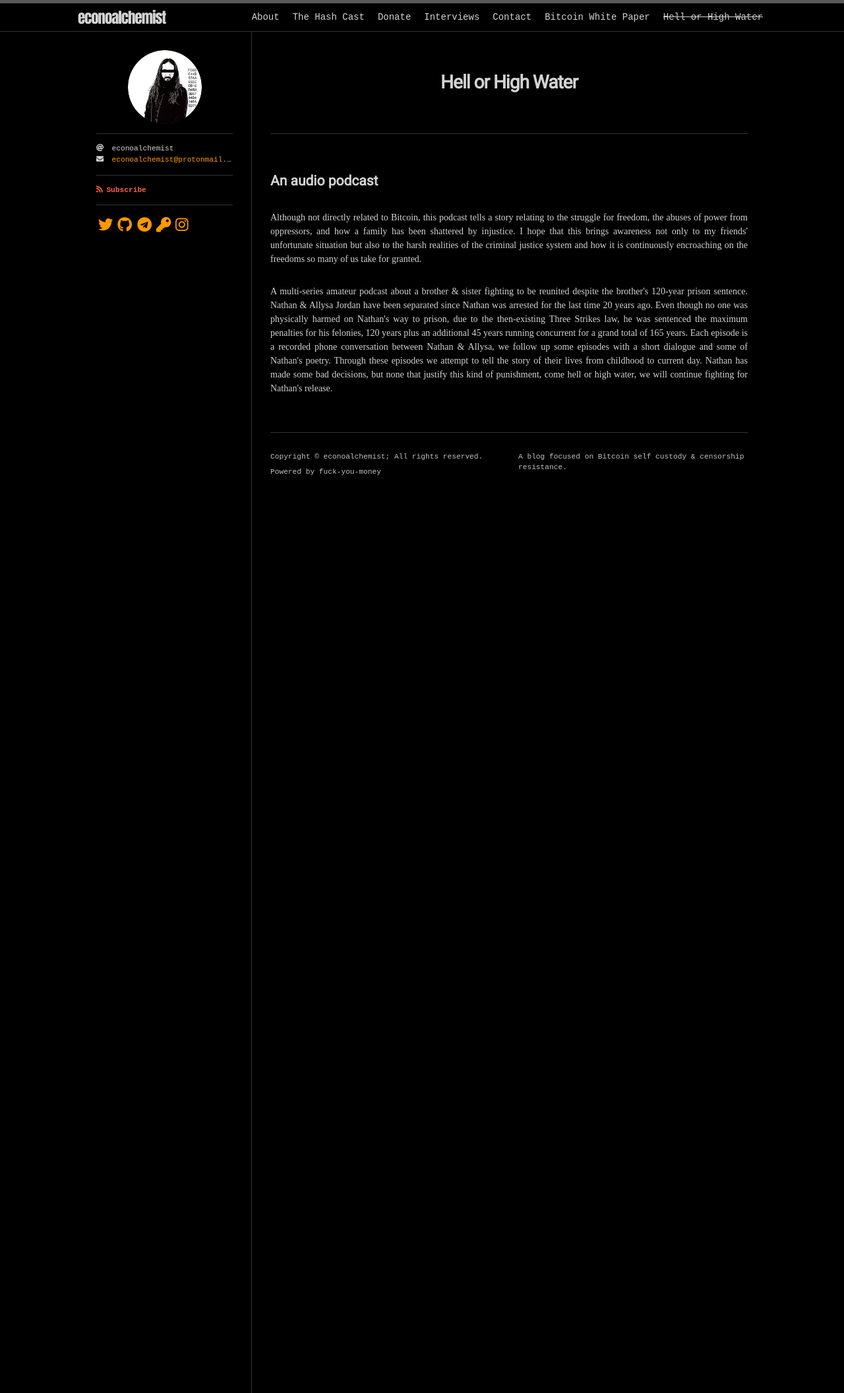
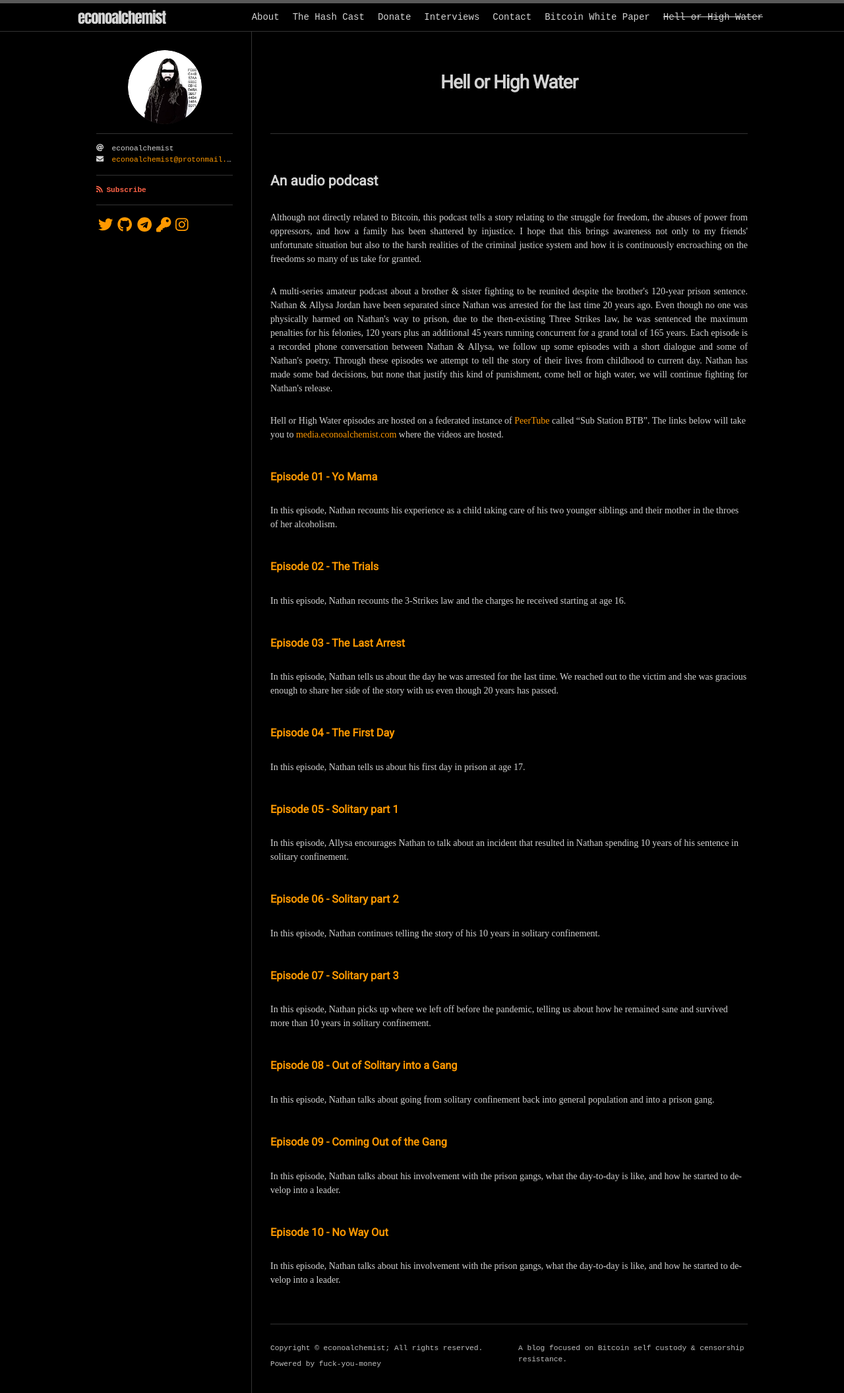
Before and after one commit to econoalchemist/econoalchemist.github.io, a Jekyll site: the page built from hellorhighwater.md, in a window 1280 px wide. Shown: the whole page at 66% size. Built offline with Jekyll 4.4.1, drawn with Linux system fonts in a browser that asks for light colours; nearby versions of some CDN libraries; some web fonts are replaced.

Commit message:
Update hellorhighwater.md

```diff
--- a/hellorhighwater.md
+++ b/hellorhighwater.md
@@ -16,3 +16,35 @@ Although not directly related to Bitcoin, this podcast tells a story relating to
 A multi-series amateur podcast about a brother & sister fighting to be reunited despite the brother's 120-year prison sentence. Nathan & Allysa Jordan have been separated since Nathan was arrested for the last time 20 years ago. Even though no one was physically harmed on Nathan's way to prison, due to the then-existing Three Strikes law, he was sentenced the maximum penalties for his felonies, 120 years plus an additional 45 years running concurrent for a grand total of 165 years. Each episode is a recorded phone conversation between Nathan & Allysa, we follow up some episodes with a short dialogue and some of Nathan's poetry. Through these episodes we attempt to tell the story of their lives from childhood to current day. Nathan has made some bad decisions, but none that justify this kind of punishment, come hell or high water, we will continue fighting for Nathan's release.
  </div>
     </p>
+
+Hell or High Water episodes are hosted on a federated instance of [PeerTube](https://peertube.stream/) called "Sub Station BTB". The links below will take you to [media.econoalchemist.com](https://media.econoalchemist.com/) where the videos are hosted.
+
+### [Episode 01 - Yo Mama](https://media.econoalchemist.com/w/mvu63HoD2UW2tsRm6Sia8N)
+In this episode, Nathan recounts his experience as a child taking care of his two younger siblings and their mother in the throes of her alcoholism.
+
+### [Episode 02 - The Trials](https://media.econoalchemist.com/w/r4NDoDiydoN5RpXN13GGxT)
+In this episode, Nathan recounts the 3-Strikes law and the charges he received starting at age 16.
+
+### [Episode 03 - The Last Arrest](https://media.econoalchemist.com/w/9NXTKNGWdMUfUtfpRnzSA4)
+In this episode, Nathan tells us about the day he was arrested for the last time. We reached out to the victim and she was gracious enough to share her side of the story with us even though 20 years has passed.
+
+### [Episode 04 - The First Day](https://media.econoalchemist.com/w/pZBJu3KZH1WiFei3knQh9b)
+In this episode, Nathan tells us about his first day in prison at age 17.
+
+### [Episode 05 - Solitary part 1](https://media.econoalchemist.com/w/n2KWgxA31nK2VJU69yqXG3)
+In this episode, Allysa encourages Nathan to talk about an incident that resulted in Nathan spending 10 years of his sentence in solitary confinement.
+
+### [Episode 06 - Solitary part 2](https://media.econoalchemist.com/w/gqh1vRreoXXrZuiV8WNbX1)
+In this episode, Nathan continues telling the story of his 10 years in solitary confinement.
+
+### [Episode 07 - Solitary part 3](https://media.econoalchemist.com/w/j914Uyh8YE7MeKDqha83Xa)
+In this episode, Nathan picks up where we left off before the pandemic, telling us about how he remained sane and survived more than 10 years in solitary confinement.
+
+### [Episode 08 - Out of Solitary into a Gang](https://media.econoalchemist.com/w/2tk16MgUq8m9PzLgFjfrod)
+In this episode, Nathan talks about going from solitary confinement back into general population and into a prison gang.
+
+### [Episode 09 - Coming Out of the Gang](https://media.econoalchemist.com/w/tmq3tMbN16awRe2ZmZT3B8)
+In this episode, Nathan talks about his involvement with the prison gangs, what the day-to-day is like, and how he started to develop into a leader.
+
+### [Episode 10 - No Way Out](https://media.econoalchemist.com/w/vPdQsKpFTxZzLSX1SZZ2Zg)
+In this episode, Nathan talks about his involvement with the prison gangs, what the day-to-day is like, and how he started to develop into a leader.
```
